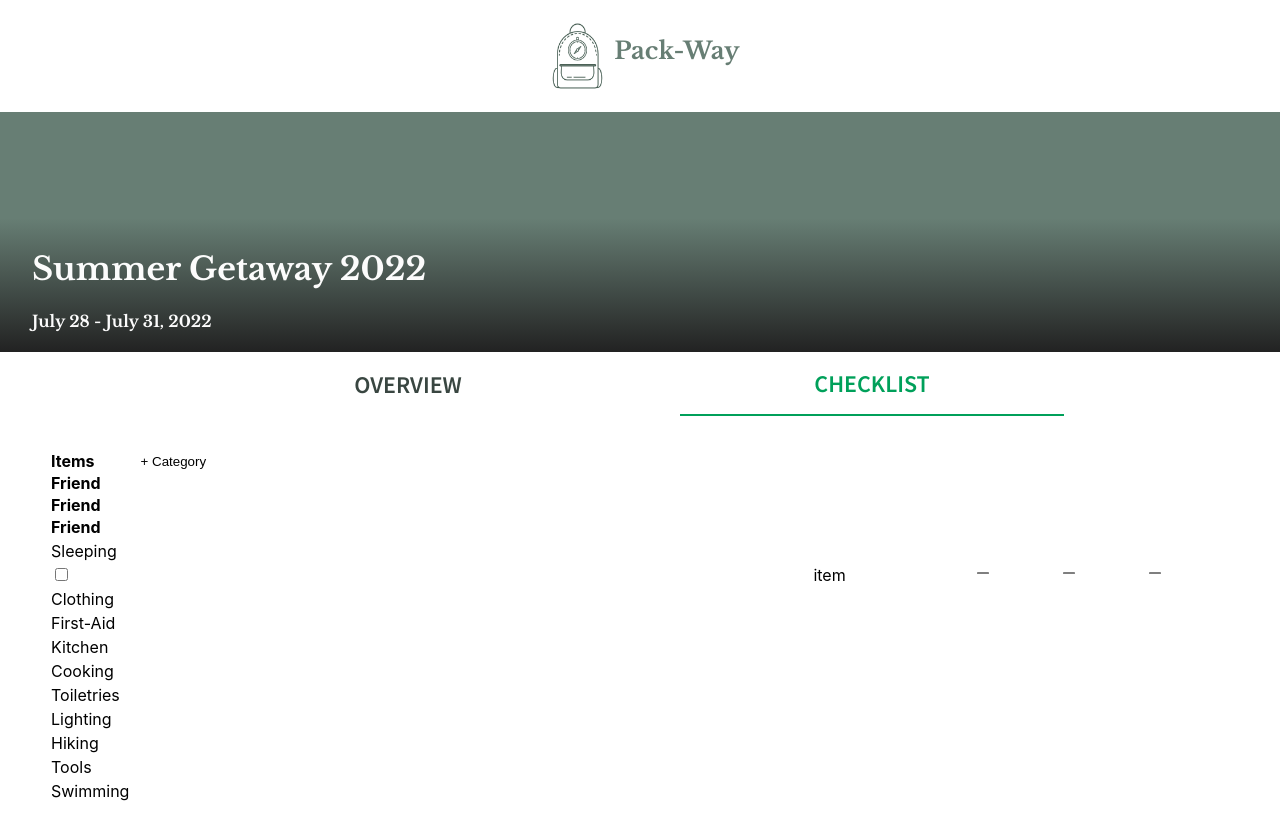
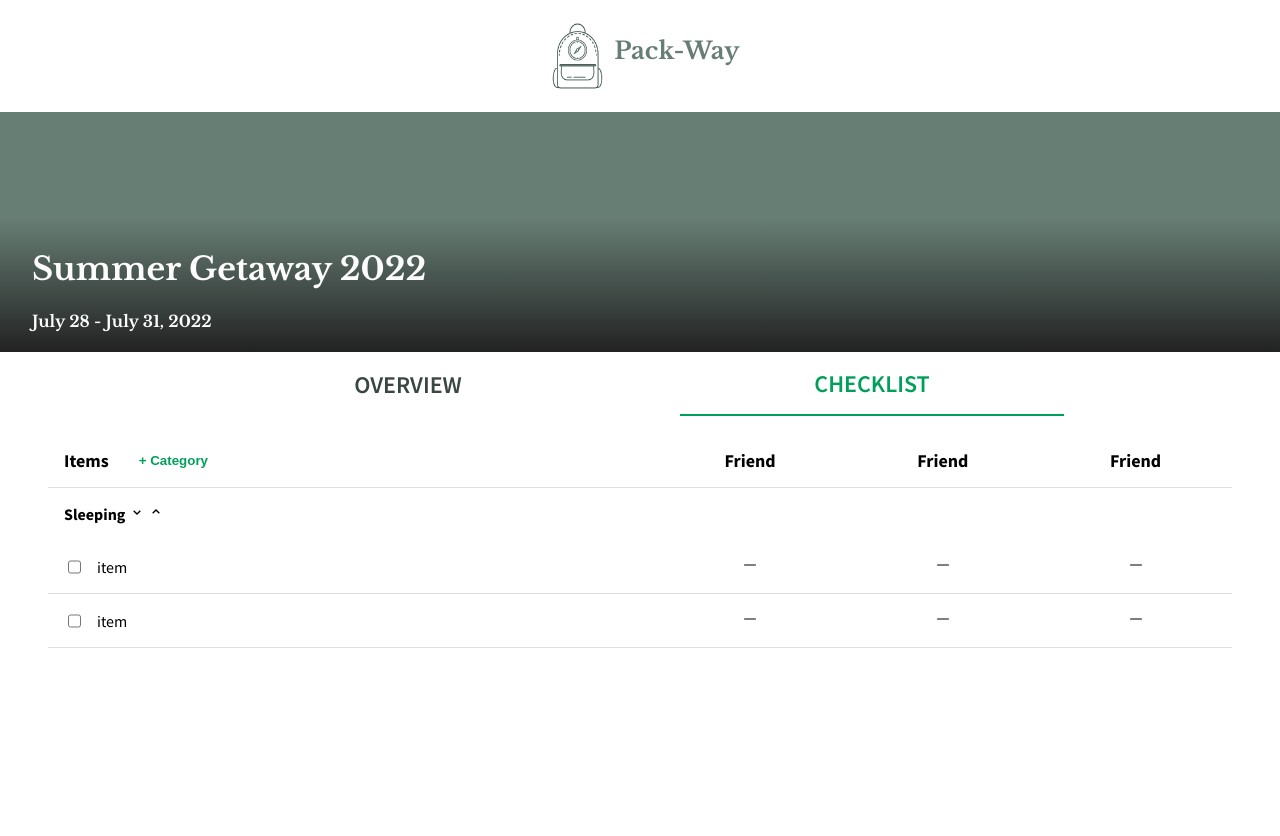
Before and after one commit to robester0403/pack-way-web, a React (Create React App) app: page /checklist in a window 1280 px wide. After the commit the page ends 800 px from the top, so only its background shows below. Built offline with nearby package versions, Linux system fonts and the light colour scheme.

Commit message:
"fixed table styling and icons on new trip"

```diff
--- a/src/pages/Checklist.jsx
+++ b/src/pages/Checklist.jsx
@@ -5,6 +5,8 @@ import trailPic from "../assets/images/trail_02.jpg";
 import ErrorOutlineIcon from "@mui/icons-material/ErrorOutline";
 import HighlightOffIcon from "@mui/icons-material/HighlightOff";
 import { BsDashLg } from "react-icons/bs";
+import { BiChevronDown } from "react-icons/bi";
+import { BiChevronUp } from "react-icons/bi";
 import TaskAltIcon from "@mui/icons-material/TaskAlt";
 import "../styles/Checklist.css";
 import { red, yellow } from "@mui/material/colors";
@@ -36,86 +38,90 @@ function Checklist() {
           <button id="checklistBtn">CHECKLIST</button>
         </div>
         <div className="checklistContainer">
-          <div className="tableContainer">
-            <table className="packingChecklist">
+          <table>
             <thead>
-                <tr className="checklistHeaders">
-                  <th id="itemsTH">
+              <tr>
+                <th className="col1">
                   Items <button>+ Category</button>
                 </th>
-                  <th className="friendTH">Friend</th>
-                  <th className="friendTH">Friend</th>
-                  <th className="friendTH">Friend</th>
+                <th className="col2">Friend</th>
+                <th className="col3">Friend</th>
+                <th className="col4">Friend</th>
               </tr>
             </thead>
             <tbody>
-                <tr>
-                  <td>Sleeping</td>
+              <tr className="category">
+                <td>
+                  Sleeping <BiChevronDown /> <BiChevronUp />
+                </td>
               </tr>
-                <tr>
-                  <td>
+
+              <tr className="itemRow">
+                <td className="td1">
                   <input
                     type="checkbox"
                     checked={isChecked}
                     id="checkbox"
                     onChange={(e) => setIsChecked(e.target.value)}
                   ></input>
+                  <p>item</p>
                 </td>
-                  <td>item</td>
-                  <td id="packingDesignation">
+                <td className="whosPacking">
                   <BsDashLg />
 
-                    <ul className="packingTasks">
+                  {/* <ul className="packingTasks">
                     <li id="willPack">
                       <TaskAltIcon color="success" /> Will Pack
                     </li>
                     <li id="needItem">
-                        <ErrorOutlineIcon x={{ color: yellow[600] }} /> Need
-                        Item
+                      <ErrorOutlineIcon x={{ color: yellow[600] }} /> Need Item
                     </li>
                     <li id="notPacking">
-                        <HighlightOffIcon sx={{ color: red[900] }} /> Not
-                        Packing
+                      <HighlightOffIcon sx={{ color: red[900] }} /> Not Packing
                     </li>
-                    </ul>
+                  </ul> */}
                 </td>
-                  <td>
+                <td className="whosPacking">
                   <BsDashLg />
                 </td>
-                  <td>
+                <td className="whosPacking">
                   <BsDashLg />
                 </td>
               </tr>
-                <tr>
-                  <td>Clothing</td>
-                </tr>
-                <tr>
-                  <td>First-Aid</td>
-                </tr>
-                <tr>
-                  <td>Kitchen</td>
-                </tr>
-                <tr>
-                  <td>Cooking</td>
-                </tr>
-                <tr>
-                  <td>Toiletries</td>
-                </tr>
-                <tr>
-                  <td>Lighting</td>
-                </tr>
-                <tr>
-                  <td>Hiking</td>
-                </tr>
-                <tr>
-                  <td>Tools</td>
-                </tr>
-                <tr>
-                  <td>Swimming</td>
+              <tr className="itemRow">
+                <td className="td1">
+                  <input
+                    type="checkbox"
+                    checked={isChecked}
+                    id="checkbox"
+                    onChange={(e) => setIsChecked(e.target.value)}
+                  ></input>
+                  <p>item</p>
+                </td>
+                <td className="whosPacking">
+                  <BsDashLg />
+
+                  {/* <ul className="packingTasks">
+                    <li id="willPack">
+                      <TaskAltIcon color="success" /> Will Pack
+                    </li>
+                    <li id="needItem">
+                      <ErrorOutlineIcon x={{ color: yellow[600] }} /> Need Item
+                    </li>
+                    <li id="notPacking">
+                      <HighlightOffIcon sx={{ color: red[900] }} /> Not Packing
+                    </li>
+                  </ul> */}
+                </td>
+                <td className="whosPacking">
+                  <BsDashLg />
+                </td>
+                <td className="whosPacking">
+                  <BsDashLg />
+                </td>
               </tr>
             </tbody>
           </table>
-          </div>
         </div>
       </div>
     </div>
--- a/src/pages/NewTrip.jsx
+++ b/src/pages/NewTrip.jsx
@@ -3,7 +3,16 @@ import { useEffect, useState } from "react";
 import { useForm } from "react-hook-form";
 import * as yup from "yup";
 import { yupResolver } from "@hookform/resolvers/yup";
-import FlashlightOnIcon from "@mui/icons-material/FlashlightOn";
+import { FaBed } from "react-icons/fa";
+import { TbHanger } from "react-icons/tb";
+import { RiFirstAidKitFill } from "react-icons/ri";
+import { MdOutdoorGrill } from "react-icons/md";
+import { FaUtensils } from "react-icons/fa";
+import { FaHandsWash } from "react-icons/fa";
+import { MdFlashlightOn } from "react-icons/md";
+import { FaHiking } from "react-icons/fa";
+import { FaHammer } from "react-icons/fa";
+import { BiSwim } from "react-icons/bi";
 import "../styles/NewTrip.css";
 
 const schema = yup.object().shape({
@@ -22,6 +31,8 @@ function NewTrip() {
     resolver: yupResolver(schema),
   });
 
+  const [checked, setChecked] = useState(false);
+
   // const [formData, setFormData] = useState({
   //     tripname: "",
   //     destination: ""
@@ -35,6 +46,15 @@ function NewTrip() {
   //       [e.target.name]: e.target.value,
   //     }))
   //   }
+
+  const handleChange = (e) => {
+    if (checked) {
+      console.log("isChecked");
+    } else {
+      console.log("is NOT checked");
+    }
+    setChecked((checked) => !checked);
+  };
 
   const onSubmit = (data) => {
     console.log({ data });
@@ -80,50 +100,51 @@ function NewTrip() {
                 type="checkbox"
                 name="addCategories"
                 id="addCategories"
-                checked
+                onChange={handleChange()}
+                checked={checked}
               ></input>
             </div>
           </div>
 
           <div className="categories">
             <div className="iconBox">
-              <i className="fa-solid fa-bed fa-2xl"></i>
+              <FaBed size={40} />
               <h4>SLEEPING</h4>
             </div>
             <div className="iconBox">
-              <i className="fa-solid fa-shirt fa-2xl"></i>
+              <TbHanger size={40} />
               <h4>CLOTHING</h4>
             </div>
             <div className="iconBox">
-              <i className="fa-solid fa-briefcase-medical fa-2xl"></i>
+              <RiFirstAidKitFill size={30} />
               <h4>FIRST-AID</h4>
             </div>
             <div className="iconBox">
-              <i class="fa-solid fa-fire-burner fa-2xl"></i>
+              <MdOutdoorGrill size={40} />
               <h4>KITCHEN</h4>
             </div>
             <div className="iconBox">
-              <i class="fa-solid fa-utensils fa-2xl"></i>
+              <FaUtensils size={30} />
               <h4>COOKING</h4>
             </div>
             <div className="iconBox">
-              <i class="fa-solid fa-hands-bubbles fa-2xl"></i>
+              <FaHandsWash size={40} />
               <h4>TOILETRIES</h4>
             </div>
             <div className="iconBox">
-              <FlashlightOnIcon />
+              <MdFlashlightOn size={40} />
               <h4>TOILETRIES</h4>
             </div>
             <div className="iconBox">
-              <i className="fa-solid fa-person-hiking fa-2xl"></i>
+              <FaHiking size={35} />
               <h4>HIKING</h4>
             </div>
             <div className="iconBox">
-              <i className="fa-solid fa-hammer fa-2xl"></i>
+              <FaHammer size={35} />
               <h4>TOOLS</h4>
             </div>
             <div className="iconBox">
-              <i className="fa-solid fa-person-swimming fa-2xl"></i>
+              <BiSwim size={40} />
               <h4>SWIMMING</h4>
             </div>
           </div>
--- a/src/styles/Checklist.css
+++ b/src/styles/Checklist.css
@@ -82,31 +82,63 @@ font-family: 'Source Sans Pro', sans-serif; */
   margin: 2rem 3rem;
 }
 
-.packingChecklist {
-  width: 100%;
-}
-
 .checklistHeaders {
   width: 100%;
 }
 
-#itemsTH {
+thead {
+  width: 100%;
+  box-shadow: inset 0px -1px 0px rgba(0, 0, 0, 0.12);
+}
+
+th {
+  padding-bottom: 1rem;
+  font-size: 18px;
+}
+
+table {
+  border-collapse: collapse;
+  width: 100%;
+  font-family: "Source Sans Pro", sans-serif;
+}
+
+.td1 {
   display: flex;
   flex-direction: row;
-  width: 40%;
+  width: 60%;
+  padding-left: 1rem;
 }
 
-#itemsTH button {
-  margin-left: 40px;
+.col1 {
+  width: 60%;
+  display: flex;
+  padding-left: 1rem;
+}
+
+.col1 button {
   border: none;
   background-color: transparent;
+  margin-left: 1.5rem;
+  font-weight: bold;
+  color: #00a05a;
   cursor: pointer;
 }
 
-.friendTH {
-  display: flex;
-  flex-direction: row;
-  width: 20%;
+.category td {
+  padding: 1rem;
+  font-weight: bold;
+}
+
+.itemRow {
+  box-shadow: inset 0px -1px 0px rgba(0, 0, 0, 0.12);
+}
+
+.itemRow input {
+  margin-right: 1rem;
+}
+
+.whosPacking {
+  text-align: center;
 }
 
 .packingTasks {
--- a/src/styles/NewTrip.css
+++ b/src/styles/NewTrip.css
@@ -1,4 +1,4 @@
-@import url('https://fonts.googleapis.com/css2?family=Libre+Baskerville:ital,wght@0,400;0,700;1,400&family=Roboto:wght@100;300;400;500;700&family=Source+Sans+Pro:wght@400;600;700&display=swap');
+@import url("https://fonts.googleapis.com/css2?family=Libre+Baskerville:ital,wght@0,400;0,700;1,400&family=Roboto:wght@100;300;400;500;700&family=Source+Sans+Pro:wght@400;600;700&display=swap");
 
 /* font-family: 'Libre Baskerville', serif;
 font-family: 'Source Sans Pro', sans-serif; */
@@ -7,14 +7,14 @@ font-family: 'Source Sans Pro', sans-serif; */
   display: flex;
   flex-direction: column;
   box-sizing: border-box;
-    background-color: #FFFFFF;
+  background-color: #ffffff;
 }
 
 .newTrip {
-    height: 75vh;
+  /* height: 75vh; */
   width: 60vw;
-    border: 1px solid #00874C;
-    background-color: #FFFFFF;
+  border: 1px solid #00874c;
+  background-color: #ffffff;
   border-radius: 32px;
   margin: auto;
   margin-top: 6rem;
@@ -22,14 +22,14 @@ font-family: 'Source Sans Pro', sans-serif; */
 }
 
 .ntHeader {
-    font-family: 'Libre Baskerville', serif;
+  font-family: "Libre Baskerville", serif;
   display: flex;
   flex-direction: row;
   justify-content: center;
   width: 75%;
   margin: 1rem auto;
   padding-bottom: 1rem;
-    border-bottom: 1px solid #D5DDD9;
+  border-bottom: 1px solid #d5ddd9;
 }
 
 .nameTrip {
@@ -46,11 +46,11 @@ font-family: 'Source Sans Pro', sans-serif; */
 }
 
 .nameTrip label {
-    font-family: 'Source Sans Pro',
+  font-family: "Source Sans Pro";
 }
 
 .nameTrip input {
-    font-family: 'Source Sans Pro', sans-serif;
+  font-family: "Source Sans Pro", sans-serif;
   font-size: 1rem;
   height: 2rem;
   width: 100%;
@@ -58,7 +58,8 @@ font-family: 'Source Sans Pro', sans-serif; */
   padding-left: 10px;
   border: none;
   border-radius: 4px;
-    box-shadow: 0px 1px 1px rgba(0, 0, 0, 0.2), 0px 2px 2px rgba(0, 0, 0, 0.14), 0px 1px 5px rgba(0, 0, 0, 0.12);
+  box-shadow: 0px 1px 1px rgba(0, 0, 0, 0.2), 0px 2px 2px rgba(0, 0, 0, 0.14),
+    0px 1px 5px rgba(0, 0, 0, 0.12);
 }
 
 .formRowToggle {
@@ -71,9 +72,9 @@ font-family: 'Source Sans Pro', sans-serif; */
 
 .formRowCheck p {
   font-weight: 300;
-    color: #677E74;
+  color: #677e74;
   font-style: italic;
-    margin: .5rem 0;
+  margin: 0.5rem 0;
 }
 
 .formRowCheck input {
@@ -85,7 +86,7 @@ font-family: 'Source Sans Pro', sans-serif; */
 }
 
 .nameTrip input::placeholder {
-    color: #D5DDD9;
+  color: #d5ddd9;
 }
 
 .categories {
@@ -103,18 +104,13 @@ font-family: 'Source Sans Pro', sans-serif; */
   flex-direction: column;
   width: 7rem;
   height: 7rem;
-    border: 1px solid #66C69C;
+  border: 1px solid #66c69c;
   border-radius: 4px;
   justify-content: center;
   align-items: center;
   align-content: center;
   box-sizing: border-box;
   cursor: pointer;
-}
-
-.iconBox i {
-    margin-top: 1rem;
-    margin-bottom: 1.5rem;
 }
 
 .iconBox h4 {
@@ -127,15 +123,14 @@ font-family: 'Source Sans Pro', sans-serif; */
   flex-direction: row;
   justify-content: center;
   margin: 3rem auto;
-
 }
 
 #createTrip {
   border: none;
   border-radius: 4px;
-    background-color: #00A05A;
-    color: #FFFFFF;
-    font-family: 'Roboto', sans-serif;
+  background-color: #00a05a;
+  color: #ffffff;
+  font-family: "Roboto", sans-serif;
   font-weight: bold;
   padding: 1rem 1.5rem;
   margin-right: 1rem;
@@ -145,9 +140,9 @@ font-family: 'Source Sans Pro', sans-serif; */
 #cancelTrip {
   border: none;
   background-color: transparent;
-    font-family: 'Roboto', sans-serif;
+  font-family: "Roboto", sans-serif;
   font-weight: bold;
   padding: 1rem 1.5rem;
-    color: #00A05A;
+  color: #00a05a;
   cursor: pointer;
 }
```
Also changed, not shown: src/packingLists.json (added, +87 -0 lines). Lines whose indentation alone changed are shown as unchanged.
